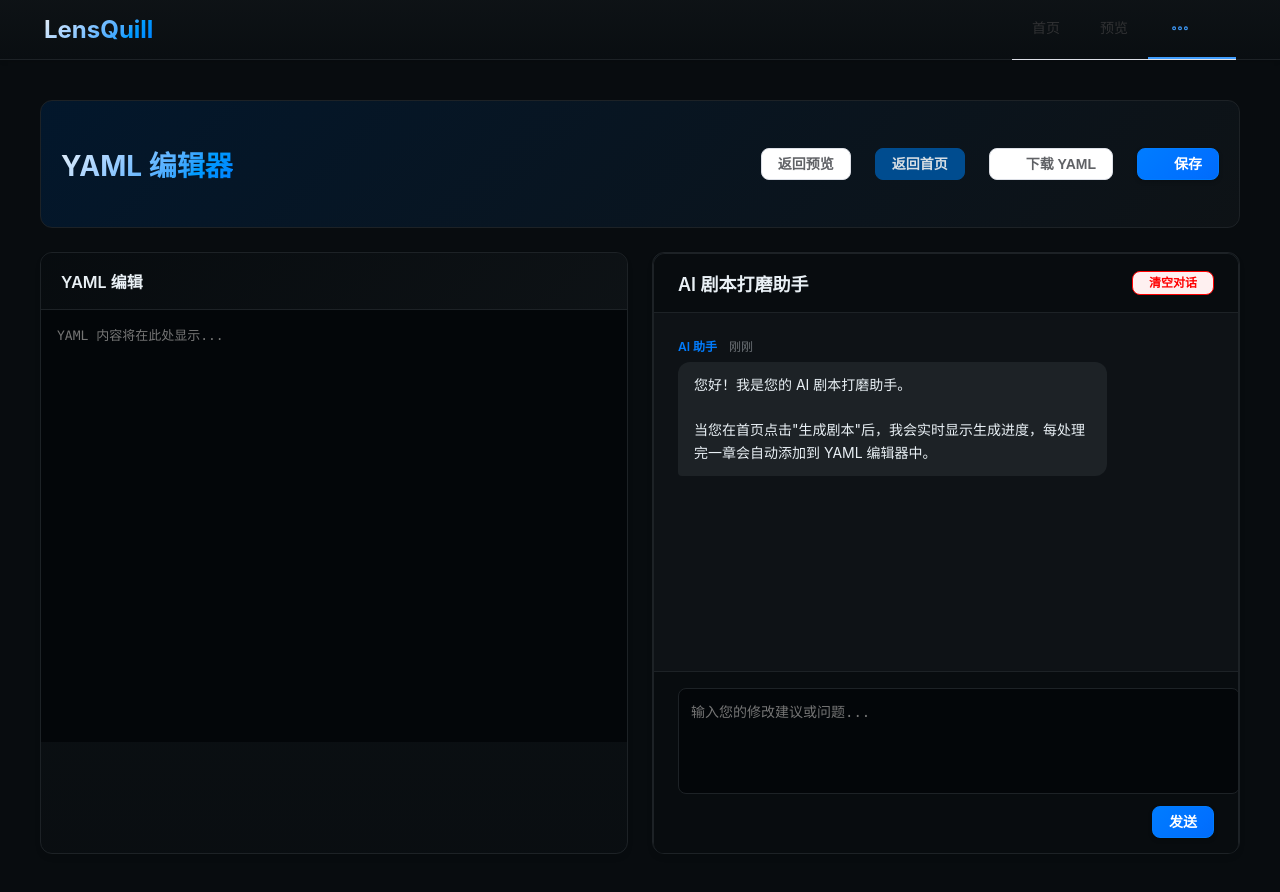
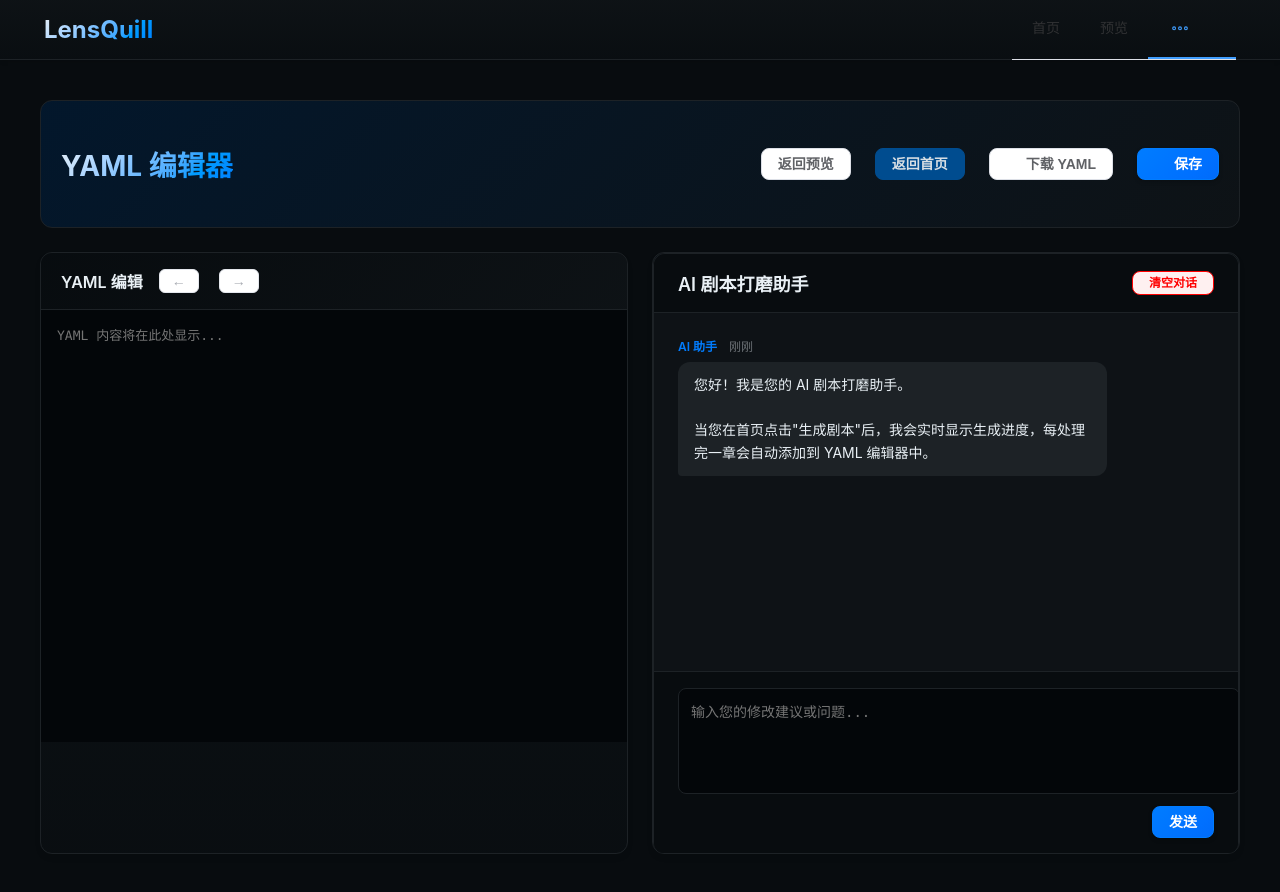
Before and after one commit to 233wang/LensQuill, a Vue app in the folder frontend/: page /editor in a window 1280 px wide. Built offline with nearby package versions, Linux system fonts and the light colour scheme.

Commit message:
feat: 添加撤销/重做功能
- 在 YAML 编辑窗口左侧添加撤销/重做按钮
- 实现历史记录栈管理
- 支持多步撤销和重做

```diff
--- a/frontend/src/views/Editor.vue
+++ b/frontend/src/views/Editor.vue
@@ -18,7 +18,27 @@
       <!-- 左侧 YAML 编辑器 -->
       <div class="editor-panel">
         <div class="panel-header">
-          <h3>YAML 编辑</h3>
+          <div class="header-left">
+            <h3>YAML 编辑</h3>
+            <div class="history-actions">
+              <el-button
+                size="small"
+                @click="handleUndo"
+                :disabled="historyIndex <= 0"
+                title="撤销 (Ctrl+Z)"
+              >
+                ←
+              </el-button>
+              <el-button
+                size="small"
+                @click="handleRedo"
+                :disabled="historyIndex >= historyStack.length - 1"
+                title="重做 (Ctrl+Y)"
+              >
+                →
+              </el-button>
+            </div>
+          </div>
         </div>
         <div class="editor-container">
           <textarea
@@ -58,6 +78,57 @@ const scriptData = ref<any>(null)
 const progressMessages = ref<any[]>([])
 const currentChapter = ref(0)
 
+// 撤销/重做功能
+const historyStack = ref<string[]>([])  // 历史记录栈
+const historyIndex = ref(-1)  // 当前历史记录索引
+const isUndoRedo = ref(false)  // 标记是否正在执行撤销/重做
+
+// 记录当前状态到历史
+const recordState = () => {
+  if (isUndoRedo.value) return
+  // 移除当前索引之后的所有记录
+  historyStack.value = historyStack.value.slice(0, historyIndex.value + 1)
+  historyStack.value.push(yamlContent.value)
+  historyIndex.value = historyStack.value.length - 1
+}
+
+// 撤销
+const handleUndo = () => {
+  if (historyIndex.value > 0) {
+    historyIndex.value--
+    isUndoRedo.value = true
+    yamlContent.value = historyStack.value[historyIndex.value]
+    // 更新 scriptData
+    try {
+      scriptData.value = JSON.parse(yamlContent.value)
+    } catch {
+      // 如果解析失败，保持当前 scriptData
+    }
+    isUndoRedo.value = false
+  }
+}
+
+// 重做
+const handleRedo = () => {
+  if (historyIndex.value < historyStack.value.length - 1) {
+    historyIndex.value++
+    isUndoRedo.value = true
+    yamlContent.value = historyStack.value[historyIndex.value]
+    // 更新 scriptData
+    try {
+      scriptData.value = JSON.parse(yamlContent.value)
+    } catch {
+      // 如果解析失败，保持当前 scriptData
+    }
+    isUndoRedo.value = false
+  }
+}
+
+// 监听 YAML 内容变化，记录历史
+watch(yamlContent, () => {
+  recordState()
+})
+
 // 加载脚本数据
 const loadScriptData = () => {
   const storedScript = localStorage.getItem('scriptData')
@@ -66,9 +137,18 @@ const loadScriptData = () => {
       const data = JSON.parse(storedScript)
       scriptData.value = data
       yamlContent.value = dumpYaml(data)
+      // 初始化历史记录栈
+      historyStack.value = [storedScript]
+      historyIndex.value = 0
     } catch {
       yamlContent.value = storedScript
+      historyStack.value = [storedScript]
+      historyIndex.value = 0
     }
+  } else {
+    // 初始化空的历史记录栈
+    historyStack.value = ['']
+    historyIndex.value = 0
   }
 }
 
@@ -393,10 +473,22 @@ const handleSave = async () => {
   color: oklch(95% 0.01 240);
 }
 
-.header-actions :deep(.el-button) {
+.header-left {
+  display: flex;
+  align-items: center;
+  gap: 16px;
+}
+
+.history-actions {
+  display: flex;
+  gap: 8px;
+}
+
+.history-actions :deep(.el-button) {
   padding: 6px 12px;
-  font-size: 13px;
+  font-size: 14px;
   border-radius: 6px;
+  min-width: 36px;
 }
 
 .editor-container {
```
